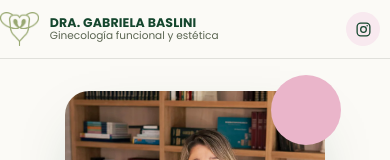
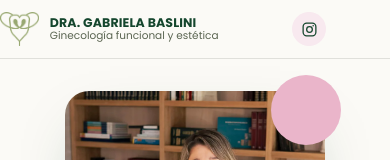
Before and after one commit to administracionwebbaslini-alt/Landing-Page, a Next.js app: page / in a window 390 px wide. Shown: the top 160 px of the page. Built offline with nearby package versions, Linux system fonts and the light colour scheme.

Commit message:
Update globals.css

```diff
--- a/app/globals.css
+++ b/app/globals.css
@@ -74,9 +74,9 @@
     .header-fila{ gap:10px; }
     .marca-texto strong{ font-size:12.5px; }
     .marca-texto span{ font-size:10.5px; }
-    nav{ gap:12px; }
+    nav{ flex:1; justify-content:center; gap:12px; }
     nav .btn-whatsapp{ display:none; } /* el botón flotante ya cubre esta acción en mobile */
-    .header-social-icon{ margin-right:10px; }
+    .header-social-icon{ margin-right:0; }
   }
 
   /* ---------- hero ---------- */
```
